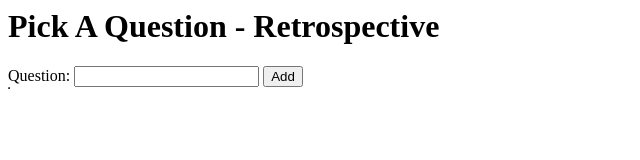
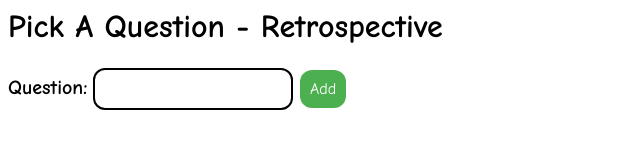
Before and after one commit to kirankashyap/PickAQuestionRetro, a plain HTML site: page index.html in a window 1280 px wide. Shown: the whole page, without its empty margins (0-640 px from the left). Drawn offline with nearby package versions, Linux system fonts and the light colour scheme.

Commit message:
beautified

```diff
--- a/index.html
+++ b/index.html
@@ -1,17 +1,52 @@
 <html>
 <head>
 <script src="https://ajax.googleapis.com/ajax/libs/jquery/3.4.0/jquery.min.js"></script>
+
+<style>
+body{
+font-family: "Comic Sans MS", cursive, sans-serif
+}
+input,  button{font-family:inherit;}
+.button {
+   /* Green */
+   border-radius: 12px;background-color: #4CAF50;
+  text-align: center;
+  border: none;
+  color: white;
+  padding: 10px;
+  text-align: center;
+  text-decoration: none;
+  display: inline-block;
+  font-size: 16px;
+  margin: 4px 2px;
+  cursor: pointer;
+}
+#txtQuestionToAdd {
+    border-radius: 12px;
+    border: 2px solid;
+    padding: 10px;
+	font-size: 16px;
+    width: 200px;
+}
+.button1 {border-radius: 2px;}
+.button2 {border-radius: 4px;}
+.button3 {border-radius: 8px;}
+.button4 {border-radius: 12px;background-color: #4CAF50;
+  text-align: center; width: 300px; white-space: normal;}
+.button5 {border-radius: 12px;background-color: #FF0000;}
+.boldtext {font-weight:bold;   font-size: 20px;}
+
+</style>
 <title>Pick A Question - Retrospective</title>
 </head>
 
 <body>
 <h1> Pick A Question - Retrospective </h1>
 
-Question: <input type="text" id="txtQuestionToAdd"/>
-<input type="button" id="btnAdd" class="btnAdd" value='Add'/>
-
+<span class="boldtext">Question:</span> <input type="text" id="txtQuestionToAdd" class="w3-input w3-border w3-round-large"/>
+<input type="button" class="button" id="btnAdd" class="btnAdd" value='Add'/>
 <div id="cards">
-<table border="1" id="cardsContainer">
+<table id="cardsContainer">
 
 
 </table>
@@ -20,7 +55,6 @@ Question: <input type="text" id="txtQuestionToAdd"/>
 </div>
 
 <div id="log"/>
-
 
 <script language="javascript">
 <!--
@@ -39,16 +73,16 @@ addButton.on("click", function(){
   var newRow = $("<tr>",{
       id:'questionRow'+ currentQuestionNumber
   });
-  var newColumn = $("<td>");
+  var newColumn = $("<td valign='middle'>");
   var newCard = $("<input>",{
-      type: 'button',
+      type: 'button', class: 'button button4',
     value:'Flip Card #'+ currentQuestionNumber,
     id: 'btnQuestion'+ currentQuestionNumber
   })
 
   var newCardDelete = $("<input>",{
       type: 'button',
-    value:'DELETE',
+    value:'X', class: 'button button5',
     id: 'btnDelete'+ currentQuestionNumber
   })
 
@@ -65,7 +99,6 @@ addButton.on("click", function(){
    });
 
   newColumn.append(newCard);
-  newColumn.append("|----|");
   newColumn.append(newCardDelete);
   newRow.append(newColumn);
   cardsTable.append(newRow);
```
